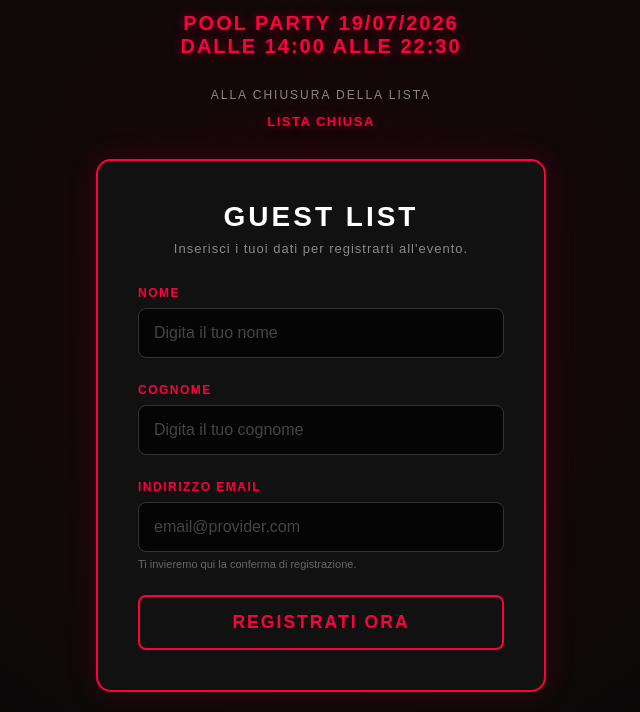
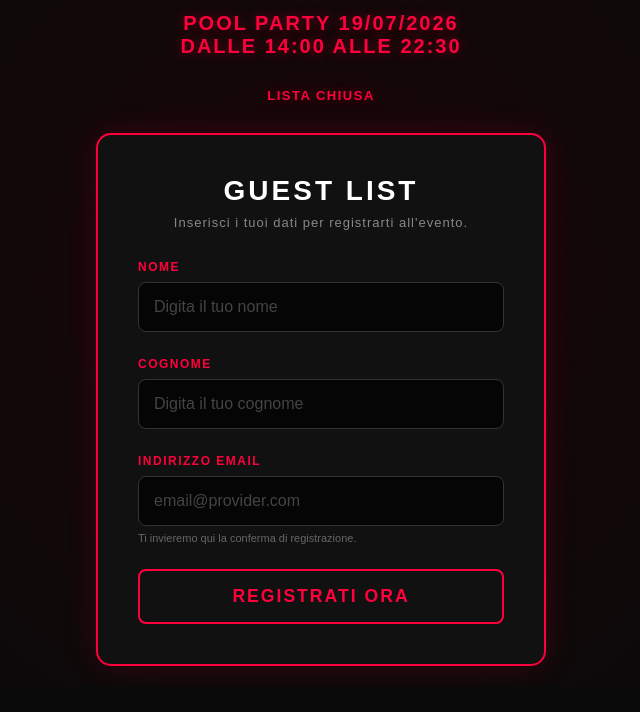
Before and after one commit to DanieleSandre/ONationForm, a website: page index.html in a window 1280 px wide. Shown: the part 123-835 px from the top of the page, without its empty margins (319-959 px from the left). After the commit the page ends 809 px from the top, so only its background shows below. Drawn offline with Linux system fonts and the light colour scheme.

```diff
--- a/index.html
+++ b/index.html
@@ -14,7 +14,7 @@
         </p>
 
         <div class="countdown" id="countdown" role="timer">
-            <p class="countdown-label">Alla chiusura della lista</p>
+
             <div class="countdown-timer">
                 <div class="countdown-unit">
                     <span class="countdown-number" id="cd-days">00</span>
```
